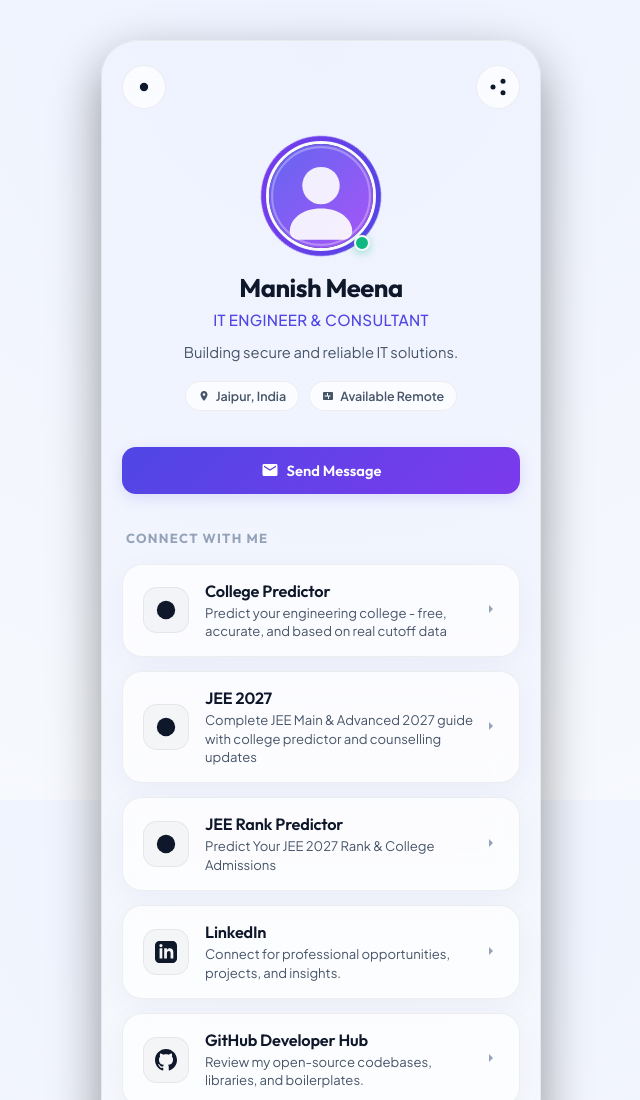
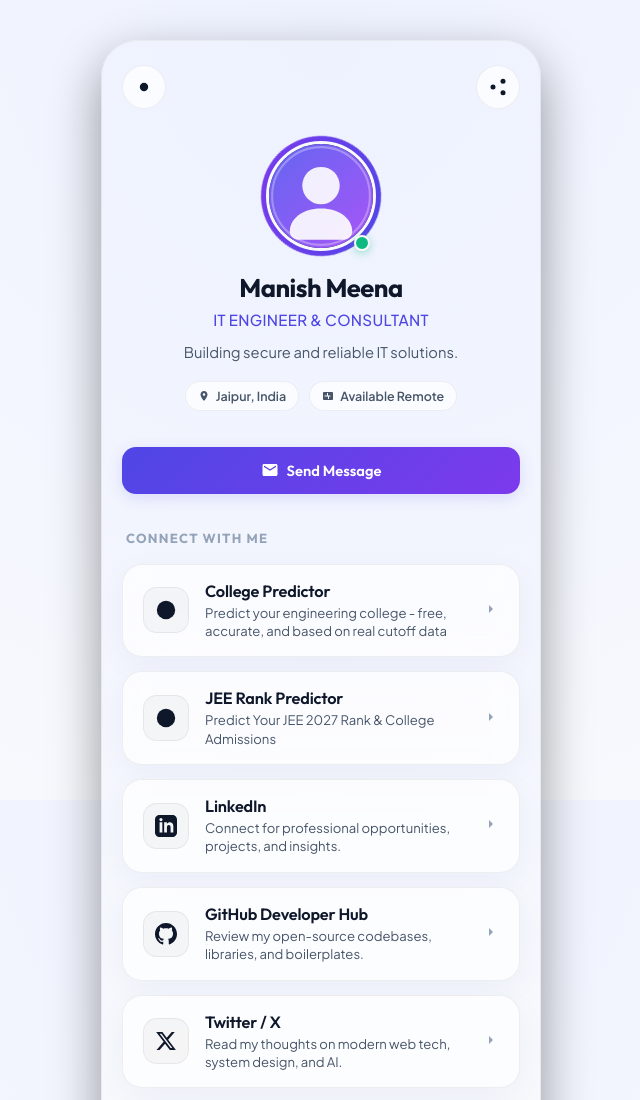
Before and after one commit to ConnectWithMan/ManishMeena.in, a plain HTML site: page index.html in a window 1280 px wide. Shown: the top 1100 px of the page, without its empty margins (319-959 px from the left). Drawn offline with Linux system fonts and the light colour scheme.

Commit message:
Update index.html

```diff
--- a/index.html
+++ b/index.html
@@ -184,29 +184,6 @@
                 </div>
             </a>
 
-            <a href="https://jeecounselling.com/" target="_blank" rel="noopener noreferrer" class="link-card"
-                id="portfolioCard" aria-label="Visit portfolio website">
-                <div class="card-icon-container" aria-hidden="true">
-                    <!-- Globe / Portfolio Icon -->
-                    <svg viewBox="0 0 24 24" xmlns="http://www.w3.org/2000/svg">
-                        <circle cx="12" cy="12" r="10"></circle>
-                        <line x1="2" y1="12" x2="22" y2="12"></line>
-                        <path
-                            d="M12 2a15.3 15.3 0 0 1 4 10 15.3 15.3 0 0 1-4 10 15.3 15.3 0 0 1-4-10 15.3 15.3 0 0 1 4-10z">
-                        </path>
-                    </svg>
-                </div>
-                <div class="card-info">
-                    <span class="card-title">JEE 2027</span>
-                    <span class="card-description">Complete JEE Main & Advanced 2027 guide with college predictor and counselling updates</span>
-                </div>
-                <div class="card-arrow" aria-hidden="true">
-                    <svg viewBox="0 0 24 24" xmlns="http://www.w3.org/2000/svg">
-                        <polyline points="9 18 15 12 9 6"></polyline>
-                    </svg>
-                </div>
-            </a>
-
             <a href="https://jeerankpredictor.com/" target="_blank" rel="noopener noreferrer" class="link-card"
                 id="portfolioCard" aria-label="Visit portfolio website">
                 <div class="card-icon-container" aria-hidden="true">
```
